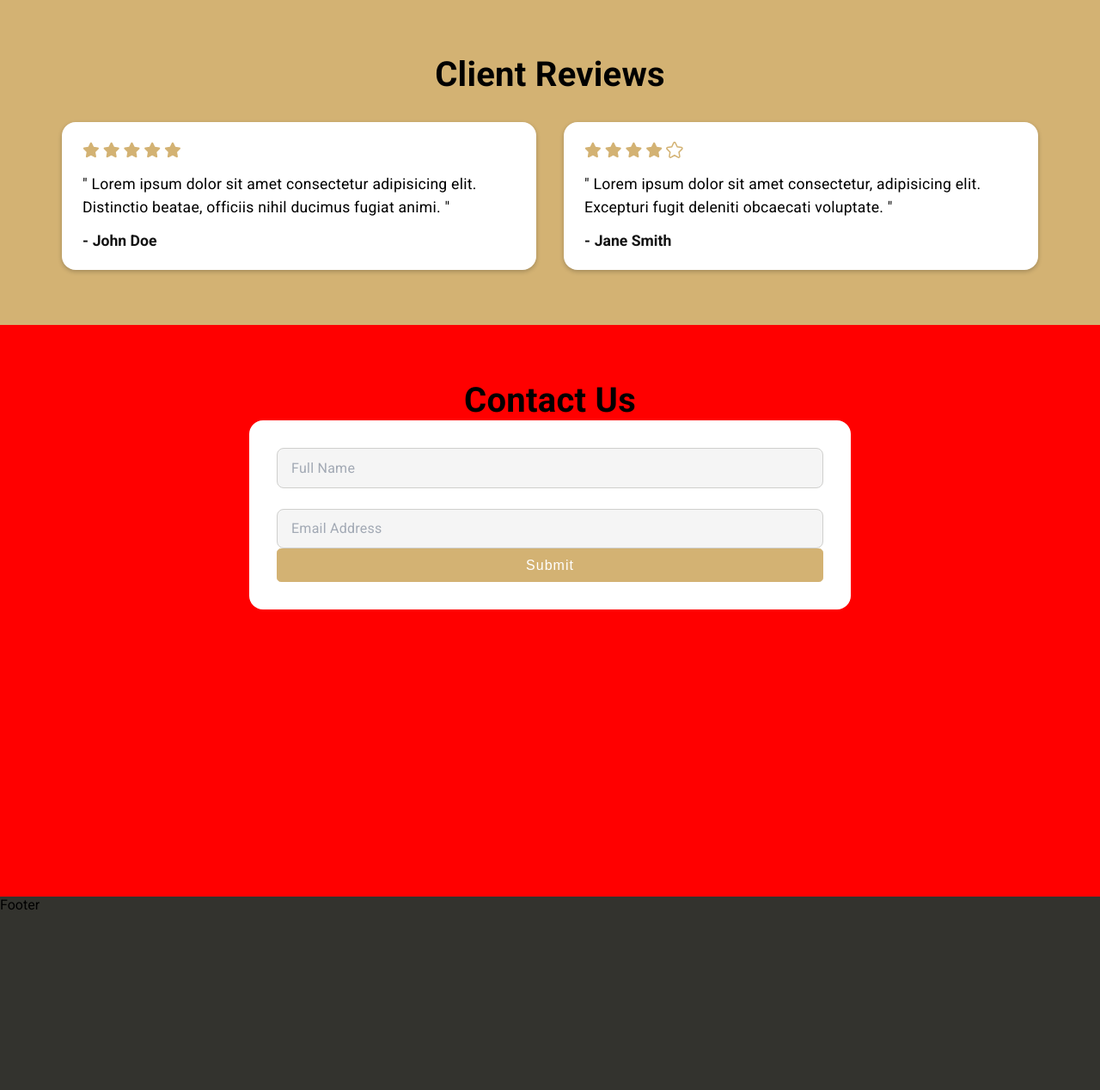
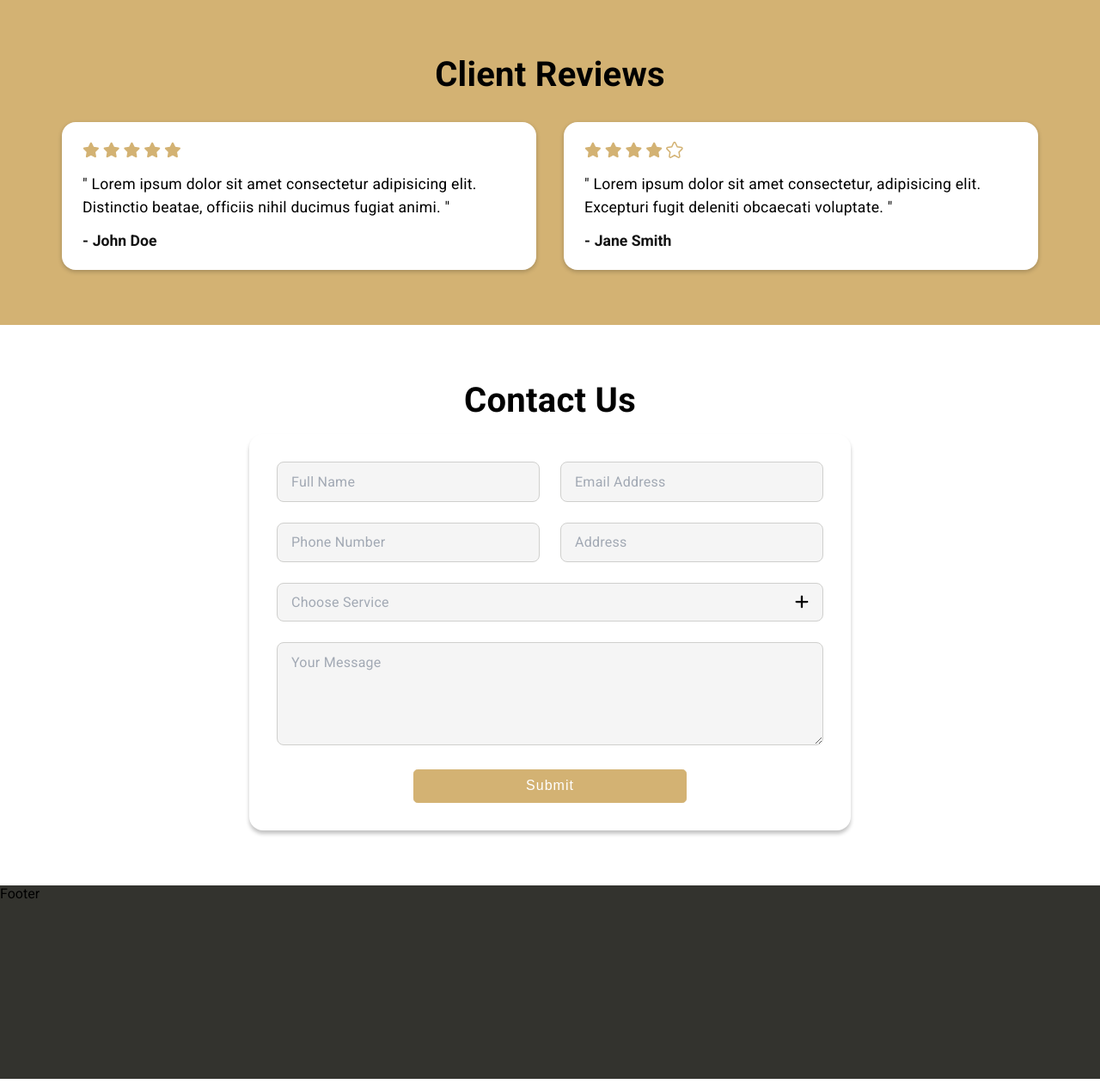
Before and after one commit to bjded/newpointroofing, a PHP site: page / in a window 1280 px wide. Shown: the part 2640-3908 px from the top of the page at 86% size. Run offline with PHP 8.4, Linux system fonts and the light colour scheme.

Commit message:
contact form together

```diff
--- a/index.html
+++ b/index.html
@@ -348,9 +348,9 @@
                             placeholder="Full Name"
                         />
                     </div>
-                    <div class="form-group half">
+                    <div class="form-group">
                         <label for="email-address"
-                            ><span class="sr-only">Full Name</span></label
+                            ><span class="sr-only">Email Address</span></label
                         >
                         <input
                             type="text"
@@ -358,6 +358,49 @@
                             id="email-address"
                             placeholder="Email Address"
                         />
+                    </div>
+                    <div class="form-group">
+                        <label for="phone-number"
+                            ><span class="sr-only">Phone Number</span></label
+                        >
+                        <input
+                            type="text"
+                            name="phone-number"
+                            id="phone-number"
+                            placeholder="Phone Number"
+                        />
+                    </div>
+                    <div class="form-group">
+                        <label for="address"
+                            ><span class="sr-only">Address</span></label
+                        >
+                        <input
+                            type="text"
+                            name="address"
+                            id="address"
+                            placeholder="Address"
+                        />
+                    </div>
+                    <div class="form-group full">
+                        <label for="choose-service"
+                            ><span class="sr-only">Choose Service</span></label
+                        >
+                        <select name="choose-service" id="choose-service">
+                            <option value="default">Choose Service</option>
+                            <option value="residential">Residential</option>
+                            <option value="commercial">Commercial</option>
+                            <option value="construction">Construction</option>
+                        </select>
+                    </div>
+                    <div class="form-group full">
+                        <label for="your-message"
+                            ><span class="sr-only">Your Message</span></label
+                        >
+                        <textarea
+                            name="your-message"
+                            id="your-message"
+                            placeholder="Your Message"
+                        ></textarea>
                     </div>
                     <button class="btn btn-primary">Submit</button>
                 </form>
--- a/styles/styles.css
+++ b/styles/styles.css
@@ -438,8 +438,7 @@ nav ul li a i {
 
 #contact {
   width: 100%;
-  min-height: 665px;
-  background-color: red;
+  background-color: hsl(0, 0%, 100%);
 }
 #contact .container {
   max-width: 1200px;
@@ -449,21 +448,33 @@ nav ul li a i {
   justify-content: center;
   align-items: center;
 }
+#contact .container .container-heading {
+  margin-bottom: 1rem;
+}
 #contact .container form {
+  width: 100%;
   display: grid;
-  grid-template-columns: 1fr;
-  width: 100%;
+  grid-template-columns: 1fr 1fr;
+  gap: 1.5rem;
   max-width: 700px;
   margin: 0 auto;
   border-radius: 1rem;
   padding: 2rem;
   background-color: hsl(0, 0%, 100%);
   box-sizing: border-box;
+  box-shadow: 0 4px 4px rgba(18, 18, 18, 0.25);
 }
-#contact .container form .form-group + .form-group {
-  margin-top: 1.5rem;
+@media (max-width: 767px) {
+  #contact .container form .form-group {
+    grid-column: 1/-1;
+  }
 }
-#contact .container form .form-group input {
+#contact .container form .form-group + .full {
+  grid-column: 1/-1;
+}
+#contact .container form .form-group input,
+#contact .container form .form-group select,
+#contact .container form .form-group textarea {
   width: 100%;
   border: 1px solid #cfcfcd;
   border-radius: 0.5rem;
@@ -474,11 +485,32 @@ nav ul li a i {
   letter-spacing: 0.25px;
   color: #a2a9b4;
 }
-#contact .container form .form-group input::-moz-placeholder {
+#contact .container form .form-group input::-moz-placeholder, #contact .container form .form-group select::-moz-placeholder, #contact .container form .form-group textarea::-moz-placeholder {
   color: #a2a9b4;
 }
-#contact .container form .form-group input::placeholder {
+#contact .container form .form-group input::placeholder,
+#contact .container form .form-group select::placeholder,
+#contact .container form .form-group textarea::placeholder {
   color: #a2a9b4;
+}
+#contact .container form .form-group select {
+  appearance: none;
+  -webkit-appearance: none;
+  -moz-appearance: none;
+  cursor: pointer;
+  background-image: url("../images/plus-solid.svg");
+  background-repeat: no-repeat;
+  background-position: right 1rem center;
+  background-size: 1rem;
+  padding-right: 2.5rem;
+}
+#contact .container form .form-group textarea {
+  height: 120px;
+}
+#contact .container form .btn {
+  width: 50%;
+  grid-column: 1/-1;
+  margin: 0 auto;
 }
 
 #footer {
--- a/styles/styles.scss
+++ b/styles/styles.scss
@@ -478,8 +478,8 @@ nav {
 // Contact
 #contact {
     width: 100%;
-    min-height: 665px;
-    background-color: red;
+    // min-height: 665px;
+    background-color: $color-light;
     .container {
         max-width: $content-width;
         margin: 0 auto;
@@ -487,22 +487,31 @@ nav {
         grid-template-columns: 1fr;
         justify-content: center;
         align-items: center;
-
+        .container-heading {
+            margin-bottom: 1rem;
+        }
         form {
+            width: 100%;
             display: grid;
-            grid-template-columns: 1fr;
-            width: 100%;
+            grid-template-columns: 1fr 1fr;
+            gap: 1.5rem;
             max-width: 700px;
             margin: 0 auto;
             border-radius: 1rem;
             padding: 2rem;
             background-color: $color-light;
             box-sizing: border-box;
+            box-shadow: 0 4px 4px $color-overlay;
             .form-group {
-                & + .form-group {
-                    margin-top: 1.5rem;
+                @media (max-width: 767px) {
+                    grid-column: 1 / -1;
                 }
-                input {
+                & + .full {
+                    grid-column: 1 / -1;
+                }
+                input,
+                select,
+                textarea {
                     width: 100%;
                     border: 1px solid #cfcfcd;
                     border-radius: 0.5rem;
@@ -516,6 +525,27 @@ nav {
                         color: #a2a9b4;
                     }
                 }
+                select {
+                    appearance: none;
+                    -webkit-appearance: none;
+                    -moz-appearance: none;
+                    cursor: pointer;
+
+                    // dropdown arrow
+                    background-image: url("../images/plus-solid.svg");
+                    background-repeat: no-repeat;
+                    background-position: right 1rem center;
+                    background-size: 1rem;
+                    padding-right: 2.5rem;
+                }
+                textarea {
+                    height: 120px;
+                }
+            }
+            .btn {
+                width: 50%;
+                grid-column: 1 / -1;
+                margin: 0 auto;
             }
         }
     }
```
Also changed, not shown: images/plus-solid.svg (added), 1 other file.
